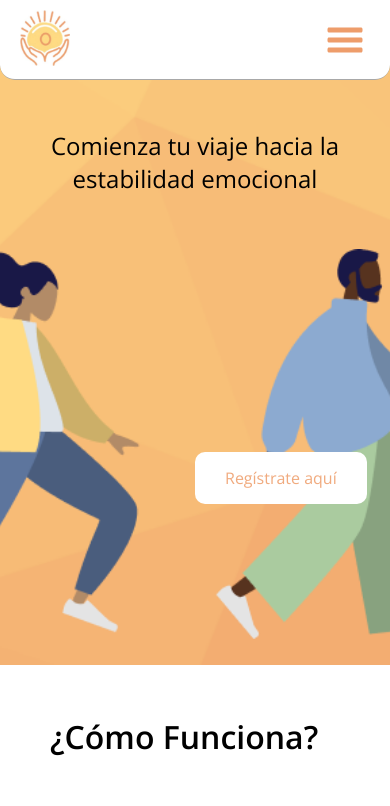
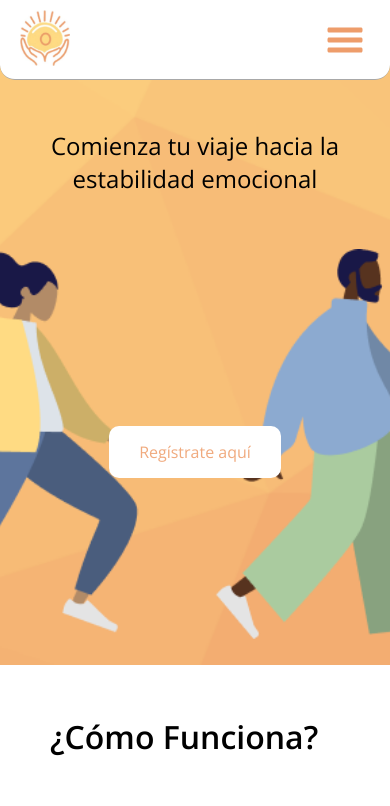
Before and after one commit to sabucds/Open-Mind-Psychology, a React (Create React App) app: page / in a window 390 px wide. Shown: the top 806 px of the page. Built offline with nearby package versions, Linux system fonts and the light colour scheme; no server answers.

Commit message:
detalles de CSS y seleccion de rol responsive

```diff
--- a/src/components/pages/inicio/Inicio.css
+++ b/src/components/pages/inicio/Inicio.css
@@ -159,8 +159,8 @@
   .slogan {
     font-size: 1.5rem;
   }
-  .registra-button {
-    position: absolute;
+  .registra-link .registra-button {
+    position: relative;
   }
   .pers-group {
     display: none;
@@ -174,6 +174,7 @@
   .right-columna {
     height: 70%;
     justify-content: center;
+    align-items: center;
     width: 100%;
     background-image: url("../../img/Grupo\ Personas.png");
     background-repeat: no-repeat;
```
